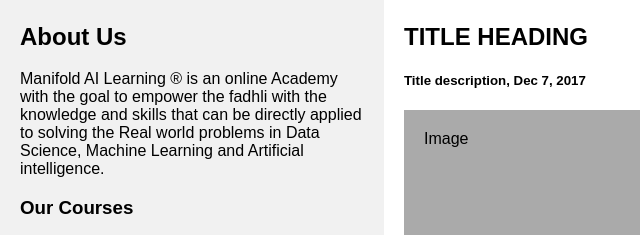
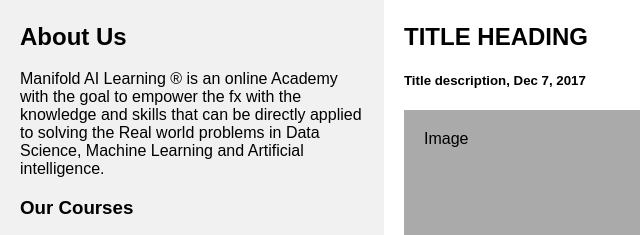
Before and after one commit to Ir-Fadhli/codebuild-demo2, a plain HTML site: page index.html in a window 1280 px wide. Shown: the part 390-625 px from the top of the page, 0-640 px from the left. Drawn offline with Linux system fonts and the light colour scheme.

Commit message:
Update index.html
1149am

```diff
--- a/index.html
+++ b/index.html
@@ -128,7 +128,7 @@ body {
 <div class="row">
   <div class="side">
     <h2>About Us</h2>
-    <p>Manifold AI Learning ® is an online Academy with the goal to empower the fadhli with the knowledge and skills that can be directly applied to solving the Real world problems in Data Science, Machine Learning and Artificial intelligence.</p>
+    <p>Manifold AI Learning ® is an online Academy with the goal to empower the fx with the knowledge and skills that can be directly applied to solving the Real world problems in Data Science, Machine Learning and Artificial intelligence.</p>
     <h3>Our Courses</h3>
     <p>Join us on Youtube and start learning for free</p>
     <div class="fakeimg" style="height:60px;"> <a href="https://www.youtube.com/manifoldailearning" class="right">Youtube Hands-On ML Series </a> </div><br>
```
